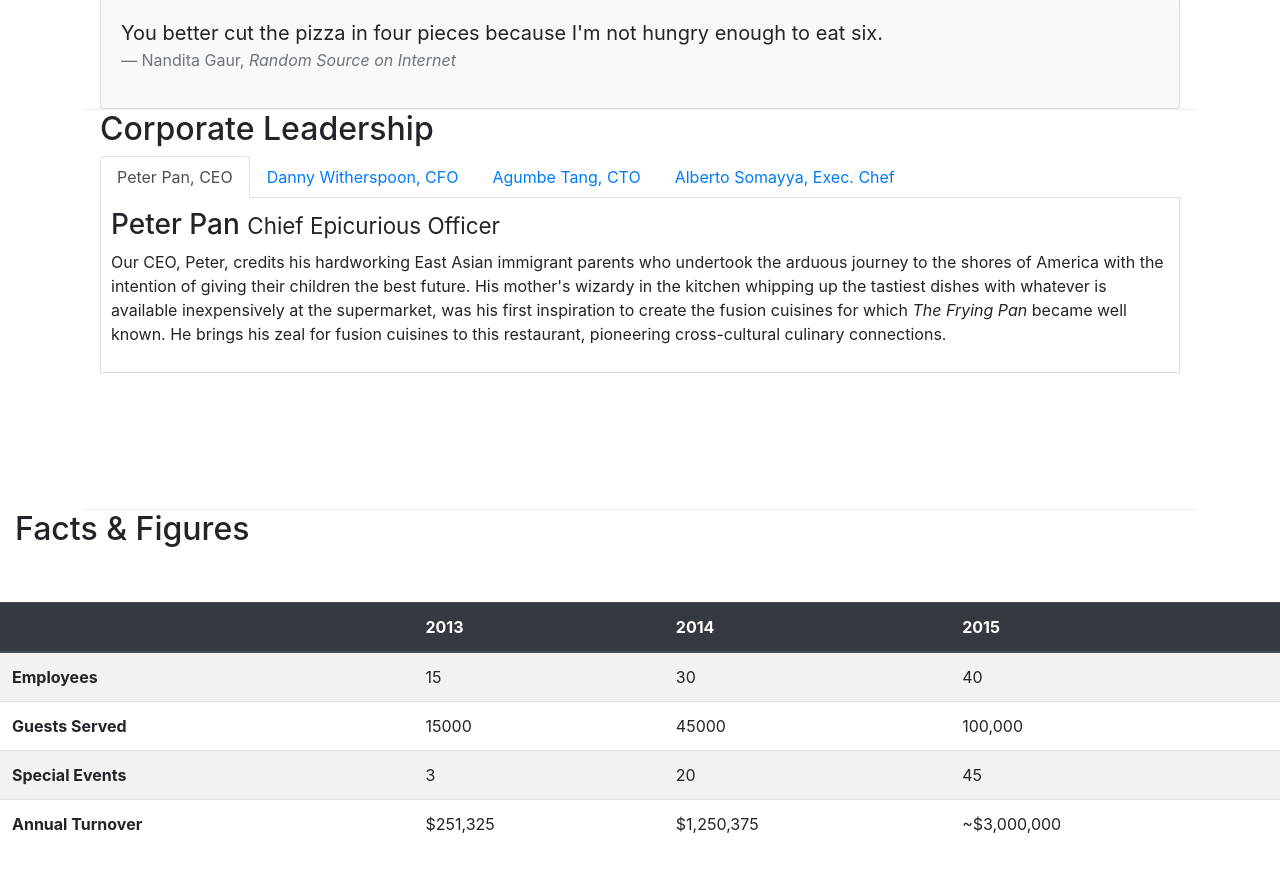
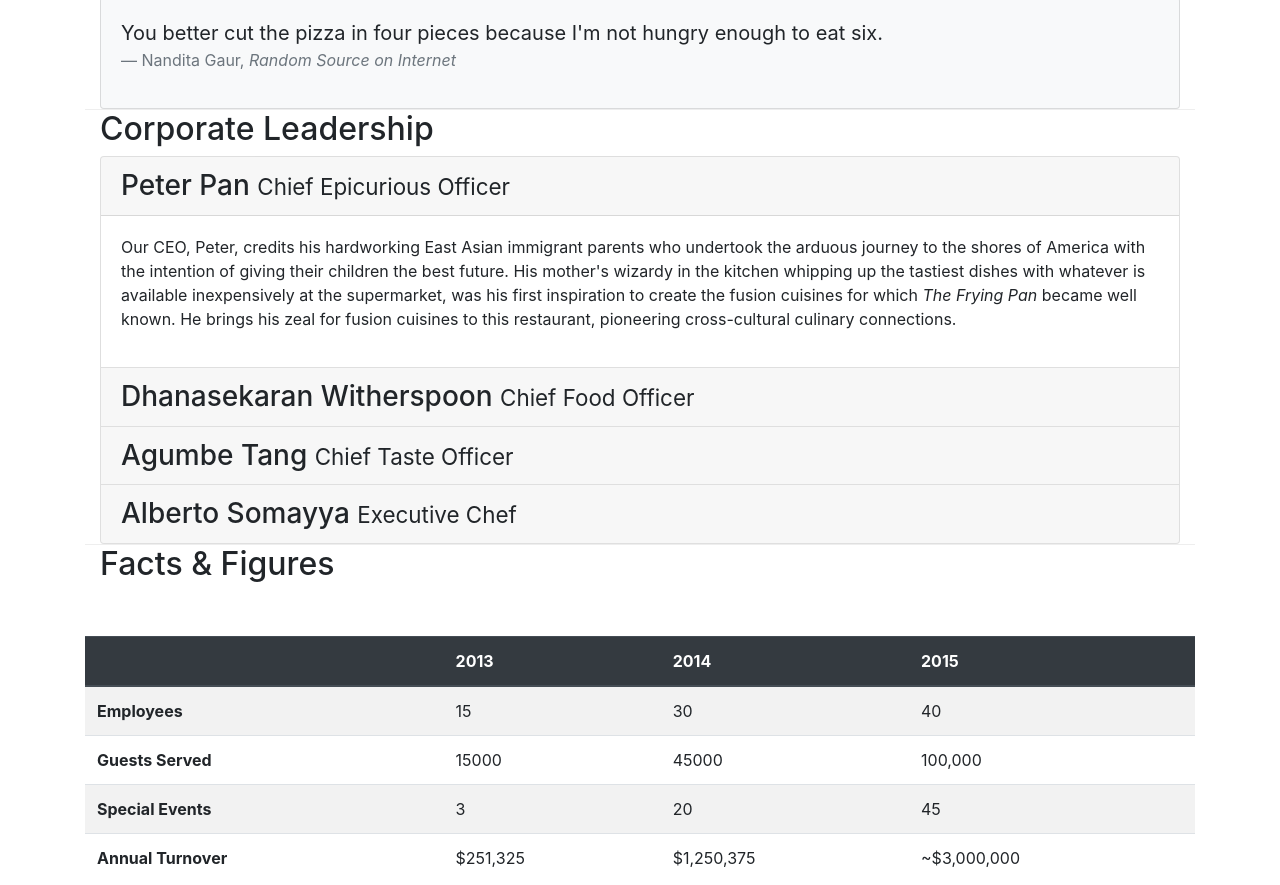
Before and after one commit to nanditagaurr/bootstrap4, a website: page aboutus.html in a window 1280 px wide. Shown: the part 762-1647 px from the top of the page. Drawn offline with nearby package versions, Linux system fonts and the light colour scheme.

Commit message:
accordion

```diff
--- a/aboutus.html
+++ b/aboutus.html
@@ -104,62 +104,84 @@
         <div class="row row-content">
             <div class="col-12">
                 <h2>Corporate Leadership</h2>
-                <ul class="nav nav-tabs">
-                    <li class="nav-item">
-                      <a class="nav-link active" href="#peter"
-                        role="tab" data-toggle="tab">Peter Pan, CEO</a>
-                    </li>
-                    <li class="nav-item">
-                      <a class="nav-link" href="#danny" role="tab"
-                        data-toggle="tab">Danny Witherspoon, CFO</a>
-                    </li>
-                    <li class="nav-item">
-                      <a class="nav-link" href="#agumbe"role="tab"
-                        data-toggle="tab">Agumbe Tang, CTO</a>
-                    </li>
-                    <li class="nav-item">
-                      <a class="nav-link" href="#alberto" role="tab"
-                        data-toggle="tab">Alberto Somayya, Exec. Chef</a>
-                    </li>
-                </ul>
-                <div class="tab-content">
-                    <div role="tabpanel" class="tab-pane fade show active" id="peter">
-                        <h3>Peter Pan <small>Chief Epicurious Officer</small></h3>
-                        <p class="d-none d-sm-block">
-                    Our CEO, Peter, credits his hardworking East Asian immigrant parents who undertook the
+
+                <div class="accordion">
+                    <div class="card">
+                        <div class="card-header" role="tab" id="peterhead">
+                        <h3 class="mb-0">
+                            <a data-toggle="collapse" data-target="#peter">
+                            Peter Pan <small>Chief Epicurious Officer</small>
+                            </a>
+                        </h3>
+                        </div>
+                        <div class="collapse show" id="peter" data-parent="#accordion">
+                            <div class="card-body">
+                                <p class="d-none d-sm-block">Our CEO, Peter, credits his hardworking East Asian immigrant parents who undertook the
                                     arduous journey to the shores of America with the intention of giving their children the
                                     best future. His mother's wizardy in the kitchen whipping up the tastiest dishes with whatever
                                     is available inexpensively at the supermarket, was his first inspiration to create the fusion
                                     cuisines for which <em>The Frying Pan</em> became well known. He brings his zeal for fusion
-                    cuisines to this restaurant, pioneering cross-cultural culinary connections.
-                    </p>
+                                    cuisines to this restaurant, pioneering cross-cultural culinary connections.</p>
                             </div>
-                    <div role="tabpanel" class="tab-pane fade" id="danny">
-                    <h3>Dhanasekaran Witherspoon <small>Chief Food Officer</small></h3>
+                        </div>
+                    </div>
+                    <div class="card">
+                        <div class="card-header" role="tab" id="dannyhead">
+                        <h3 class="mb-0">
+                            <a class="collapsed" data-toggle="collapse" data-target="#danny">
+                            Dhanasekaran Witherspoon <small>Chief Food Officer</small>
+                            </a>
+                        </h3>
+                        </div>
+                    <div class="collapse" id="danny" data-parent="#accordion">
+                        <div class="card-body">
                             <p class="d-none d-sm-block">
                                 Our CFO, Danny, as he is affectionately referred to by his colleagues, comes from a long established
                                 family tradition in farming and produce. His experiences growing up on a farm in the Australian outback
                                  gave him great appreciation for varieties of food sources. As he puts it in his own words,
-                        <em>Everything that runs, wins, and everything that stays, pays!</em>
-                    </p></div>
-                    <div role="tabpanel" class="tab-pane fade" id="agumbe">
-                    <h3>Agumbe Tang <small>Chief Taste Officer</small></h3>
-                        <p class="d-none d-sm-block">Blessed with the most discerning gustatory sense, Agumbe, our CTO, personally
+                                <em>Everything that runs, wins, and everything that stays, pays!
+                              </em></p>
+                        </div>
+                    </div>
+                    </div>
+                    <div class="card">
+                        <div class="card-header" role="tab" id="agumbehead">
+                        <h3 class="mb-0">
+                            <a class="collapsed" data-toggle="collapse" data-target="#agumbe">
+                            Agumbe Tang <small>Chief Taste Officer</small>
+                            </a>
+                        </h3>
+                        </div>
+                        <div class="collapse" id="agumbe" data-parent="#accordion">
+                            <div class="card-body">
+                            <p class="d-none d-sm-block"></em>
+                                Blessed with the most discerning gustatory sense, Agumbe, our CTO, personally
                             ensures that every dish that we serve meets his exacting tastes. Our chefs dread the tongue lashing that
                              ensues if their dish does not meet his exacting standards. He lives by his motto, <em>You click only if
                                  you survive my lick.</em>
-                        </p></div>
-                <div role="tabpanel" class="tab-pane fade" id="alberto">
-                <h3>Alberto Somayya <small>Executive Chef</small></h3>
+                            </p>
+                            </div>
+                        </div>
+                 </div>
+                <div class="card">
+                        <div class="card-header" role="tab" id="albertohead">
+                        <h3 class="mb-0">
+                            <a class="collapsed" data-toggle="collapse" data-target="#alberto">
+                            Alberto Somayya <small>Executive Chef</small>
+                            </a>
+                        </h3>
+                        </div>
+                    <div class="collapse" id="alberto" data-parent="#accordion">
+                        <div class="card-body">
                             <p class="d-none d-sm-block">Award winning three-star Michelin chef with wide International experience having worked
                                 closely with whos-who in the culinary world, he specializes in creating mouthwatering Indo-Italian fusion experiences.
-                    He says, <em>Put together the cuisines from the two craziest cultures, and you get a winning hit! Amma Mia!</em>
-                </p></div>
+                                He says, <em>Put together the cuisines from the two craziest cultures, and you get a winning hit! Amma Mia!
+                            </em></p>
                         </div>
                     </div>
-
                 </div>
-
+            </div>
+       </div>
      </div>
     <div class="row row-content">
         <div class="col-12 col-sm-9">
```
Lines whose indentation alone changed are shown as unchanged.
